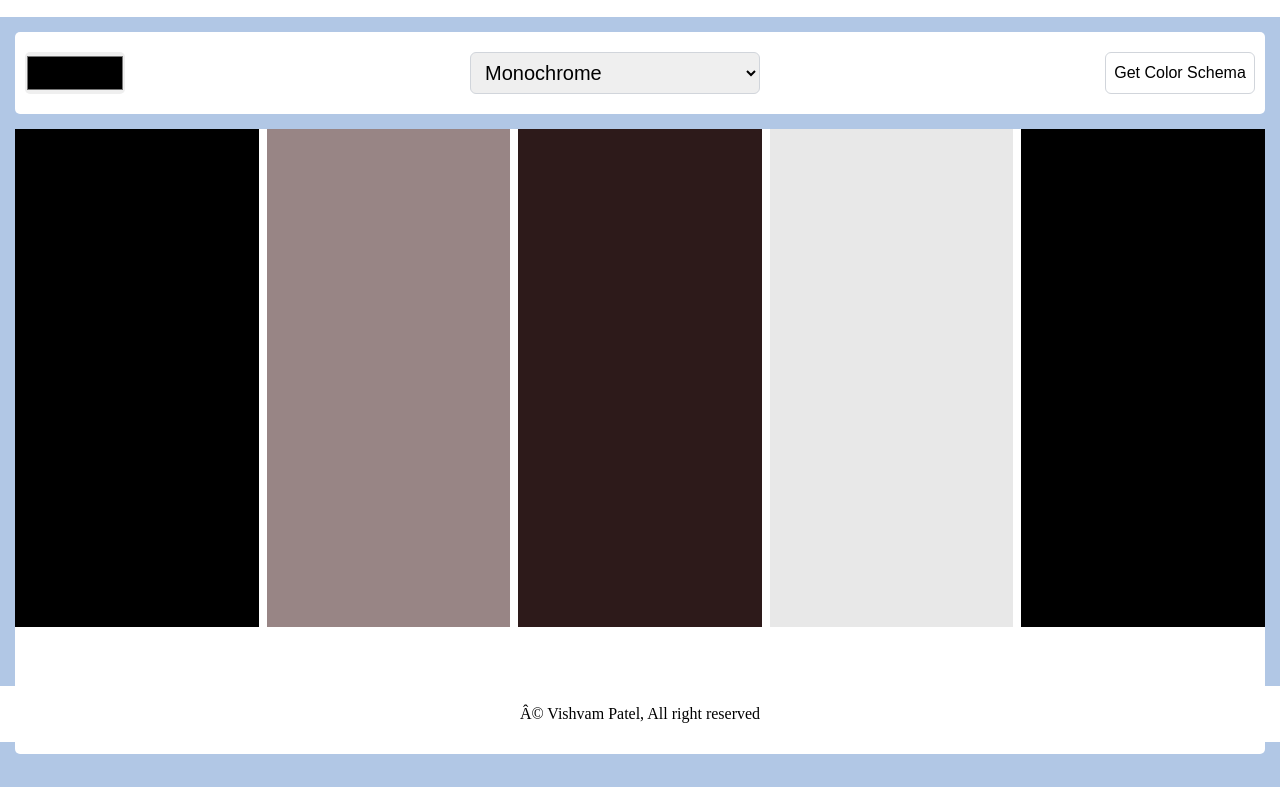
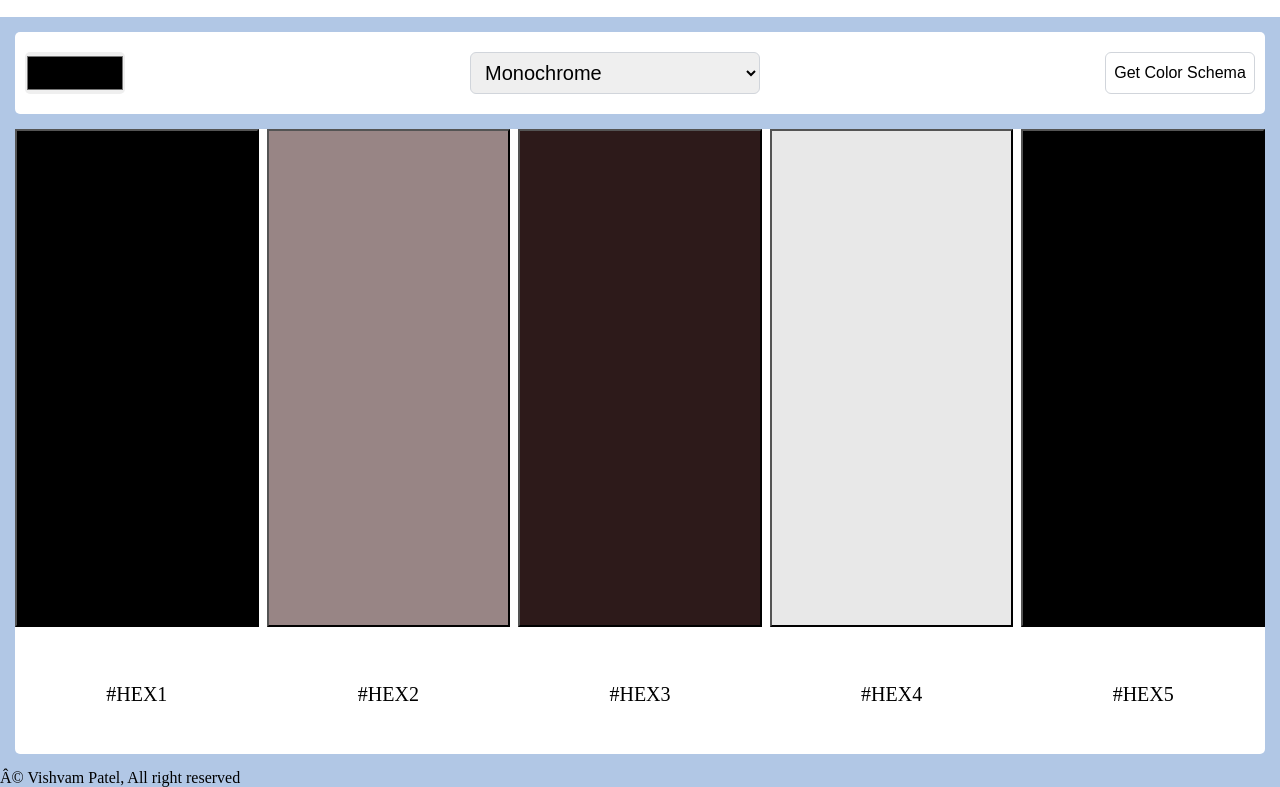
Before and after one commit to VishvamPatel31/ColorSchema, a plain HTML site: page index.html in a window 1280 px wide. Shown: the part 58-845 px from the top of the page. Drawn offline with Linux system fonts and the light colour scheme.

Commit message:
upated html

```diff
--- a/index.html
+++ b/index.html
@@ -4,7 +4,8 @@
         <link rel="stylesheet"href="/style/index.css">
     </head>
     <body>
-        <div id="header">
+        <div id="body" class="body">
+            <div class="header" id="header">
                 <div id="web">
                     <img id="logo" src="/images/logo.png"></img>
                     <div id="title">ColorSchema</div>
@@ -13,7 +14,7 @@
                 <label class="switch">
                     <span class="sun"><svg xmlns="http://www.w3.org/2000/svg" viewBox="0 0 24 24"><g fill="#ffd43b"><circle r="5" cy="12" cx="12"></circle><path d="m21 13h-1a1 1 0 0 1 0-2h1a1 1 0 0 1 0 2zm-17 0h-1a1 1 0 0 1 0-2h1a1 1 0 0 1 0 2zm13.66-5.66a1 1 0 0 1 -.66-.29 1 1 0 0 1 0-1.41l.71-.71a1 1 0 1 1 1.41 1.41l-.71.71a1 1 0 0 1 -.75.29zm-12.02 12.02a1 1 0 0 1 -.71-.29 1 1 0 0 1 0-1.41l.71-.66a1 1 0 0 1 1.41 1.41l-.71.71a1 1 0 0 1 -.7.24zm6.36-14.36a1 1 0 0 1 -1-1v-1a1 1 0 0 1 2 0v1a1 1 0 0 1 -1 1zm0 17a1 1 0 0 1 -1-1v-1a1 1 0 0 1 2 0v1a1 1 0 0 1 -1 1zm-5.66-14.66a1 1 0 0 1 -.7-.29l-.71-.71a1 1 0 0 1 1.41-1.41l.71.71a1 1 0 0 1 0 1.41 1 1 0 0 1 -.71.29zm12.02 12.02a1 1 0 0 1 -.7-.29l-.66-.71a1 1 0 0 1 1.36-1.36l.71.71a1 1 0 0 1 0 1.41 1 1 0 0 1 -.71.24z"></path></g></svg></span>
                     <span class="moon"><svg xmlns="http://www.w3.org/2000/svg" viewBox="0 0 384 512"><path d="m223.5 32c-123.5 0-223.5 100.3-223.5 224s100 224 223.5 224c60.6 0 115.5-24.2 155.8-63.4 5-4.9 6.3-12.5 3.1-18.7s-10.1-9.7-17-8.5c-9.8 1.7-19.8 2.6-30.1 2.6-96.9 0-175.5-78.8-175.5-176 0-65.8 36-123.1 89.3-153.3 6.1-3.5 9.2-10.5 7.7-17.3s-7.3-11.9-14.3-12.5c-6.3-.5-12.6-.8-19-.8z"></path></svg></span>
-                <input type="checkbox" class="input">
+                    <input type="checkbox" class="input" id="theme">
                     <span class="slider"></span>
                     <meta charset="UTF-8">
                     <meta http-equiv="X-UA-Compatible" content="IE=edge">
@@ -38,25 +39,27 @@
 
                 <div class="colorsgrid">
 
-                <div class="color" id="color1"></div>
+                    <button class="color" id="color1"></button>
                     <div class="hexcode" id="hexcode1">#HEX1</div>
 
-                <div class="color" id="color2"></div>
+                    <button class="color" id="color2"></button>
                     <div class="hexcode" id="hexcode2">#HEX2</div>
 
-                <div class="color" id="color3"></div>
+                    <button class="color" id="color3"></button>
                     <div class="hexcode" id="hexcode3">#HEX3</div>
 
-                <div class="color" id="color4"></div>
+                    <button class="color" id="color4"></button>
                     <div class="hexcode" id="hexcode4">#HEX4</div>
 
-                <div class="color" id="color5"></div>
-                <div class="hexcode" id="hexcode">#HEX5</div>
+                    <button class="color" id="color5"></button>
+                    <div class="hexcode" id="hexcode5">#HEX5</div>
                 </div >
 
-            <footer>
+                <div id="footer" class="footer">
                     <div> © Vishvam Patel, All right reserved  </div>
-            </footer>
+                </div>
+        </div>
+            <script src="scripts/index.js" type="module"></script>
 
     </body>
 </html>
```
Lines whose indentation alone changed are shown as unchanged.
